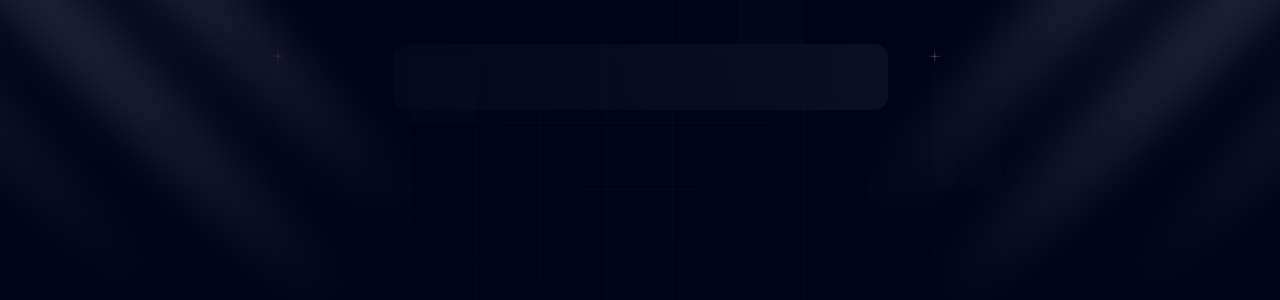
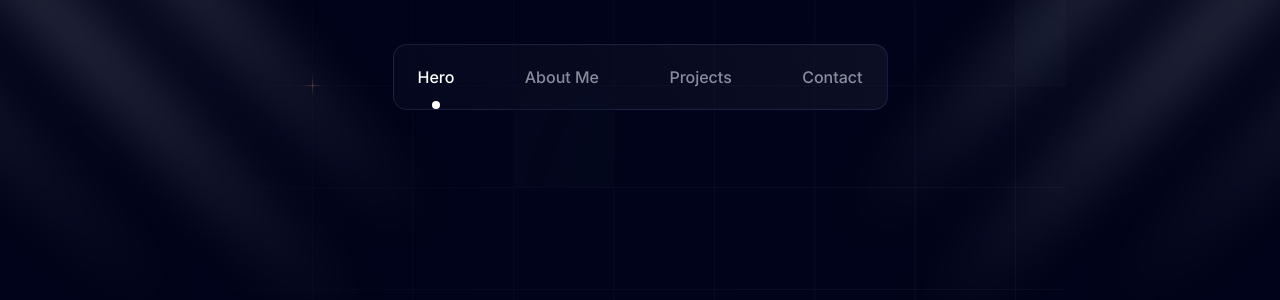
Before and after one commit to hoseinmohammadi-dev/Portfolio, a Next.js app: page / in a window 1280 px wide. Shown: the top 300 px of the page. Built offline with nearby package versions, Linux system fonts and the light colour scheme.

Commit message:
NavBar UI

```diff
--- a/src/app/components/NavBar.jsx
+++ b/src/app/components/NavBar.jsx
@@ -1,9 +1,28 @@
-import React from 'react'
+'use client'
+import React, { useState } from "react";
 
 export default function NavBar() {
-    return (
-        <section className="mx-auto mt-11 w-[90%] sm:w-[495px] h-[66px] bg-(--fill-gradient) rounded-(--border-radius)" style={{background: "var(--fill-gradient)",}}>
+  const [active, setActive] = useState("Hero");
 
-        </section>
-    )
+  const navItems = ["Hero", "About Me", "Projects", "Contact"];
+
+  return (
+    <section
+      className="mx-auto mt-11 w-[95%] sm:w-[495px] h-[66px] rounded-(--border-radius) border border-(--stoke-color) py-5 px-3 sm:px-6"
+      style={{ background: "var(--fill-gradient)" }}
+    >
+      <ul className="flex justify-between text-(--link-text) text-[14px] sm:text-[16px]">
+        {navItems.map((item) => (
+          <li key={item} className="relative cursor-pointer"  onClick={() => setActive(item)}>
+
+            <span className={`transition-all duration-300 ${active === item ? "text-white" : "opacity-70 hover:opacity-100"}`}>
+              {item}
+            </span>
+
+            <span className={`absolute left-1/2 -translate-x-1/2 -bottom-5 w-2 h-2 rounded-full transition-all duration-300 ${ active === item ? "bg-white opacity-100 scale-100": "bg-white/70 opacity-0 scale-0 group-hover:scale-100"}`}/>
+          </li>
+        ))}
+      </ul>
+    </section>
+  );
 }
--- a/src/app/globals.css
+++ b/src/app/globals.css
@@ -5,14 +5,15 @@
   --primary-text: #ffffff;
   --secondary-text: #bec1dd;
   --title-text: #cbacf9;
+  --link-text:#C1C2D3;
   --fill-gradient: linear-gradient(80deg, #04071D, #0C0E23);
+  --stoke-color:#6971a237;
   --border-radius: 14px;
 }
 
 @font-face {
   font-family: 'Inter';
-  src: url('/fonts/Inter-Medium.woff2') format('woff2'),
-    url('/fonts/Inter-Medium.woff') format('woff');
+  src: url('/font/Inter-Medium.woff2') format('woff2');
   font-weight: 500;
   font-style: normal;
   font-display: swap;
@@ -20,8 +21,7 @@
 
 @font-face {
   font-family: 'Inter';
-  src: url('/fonts/Inter-Bold.woff2') format('woff2'),
-    url('/fonts/Inter-Bold.woff') format('woff');
+  src: url('/font/Inter-Bold.woff2') format('woff2');
   font-weight: 700;
   font-style: normal;
   font-display: swap;
--- a/src/app/page.jsx
+++ b/src/app/page.jsx
@@ -5,7 +5,7 @@ export default function HomePage() {
   return (
     <>
       <header className="w-full h-screen">
-        <div className="absolute top-0 left-1/2 -translate-x-1/2 w-2/3  h-screen bg-[url('/image/grid-pattern.svg')] bg-contain bg-no-repeat z-0"></div>
+        <div className="absolute top-0 left-1/2 -translate-x-1/2 w-2/3  h-screen bg-[url('/image/grid-pattern.svg')] bg-cover bg-no-repeat z-0"></div>
         <div className="hidden sm:block absolute top-0 left-0 w-2/3 h-2/3 bg-[url('/image/spotlight.png')] bg-contain bg-no-repeat"></div>
         <div className="hidden sm:block absolute top-0 right-0 w-2/3 h-2/3 bg-[url('/image/spotlight.png')] bg-contain bg-no-repeat scale-x-[-1]"></div>
         <NavBar />
```
